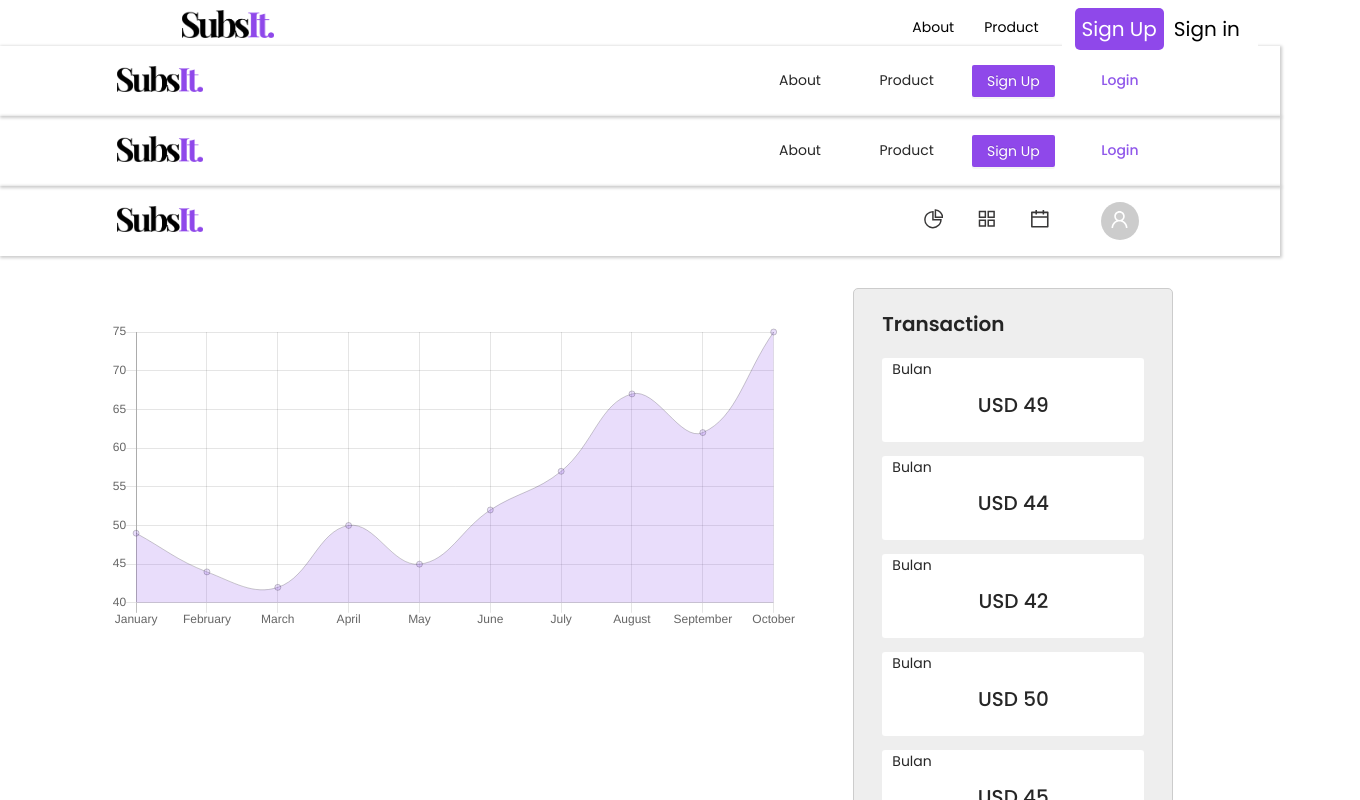
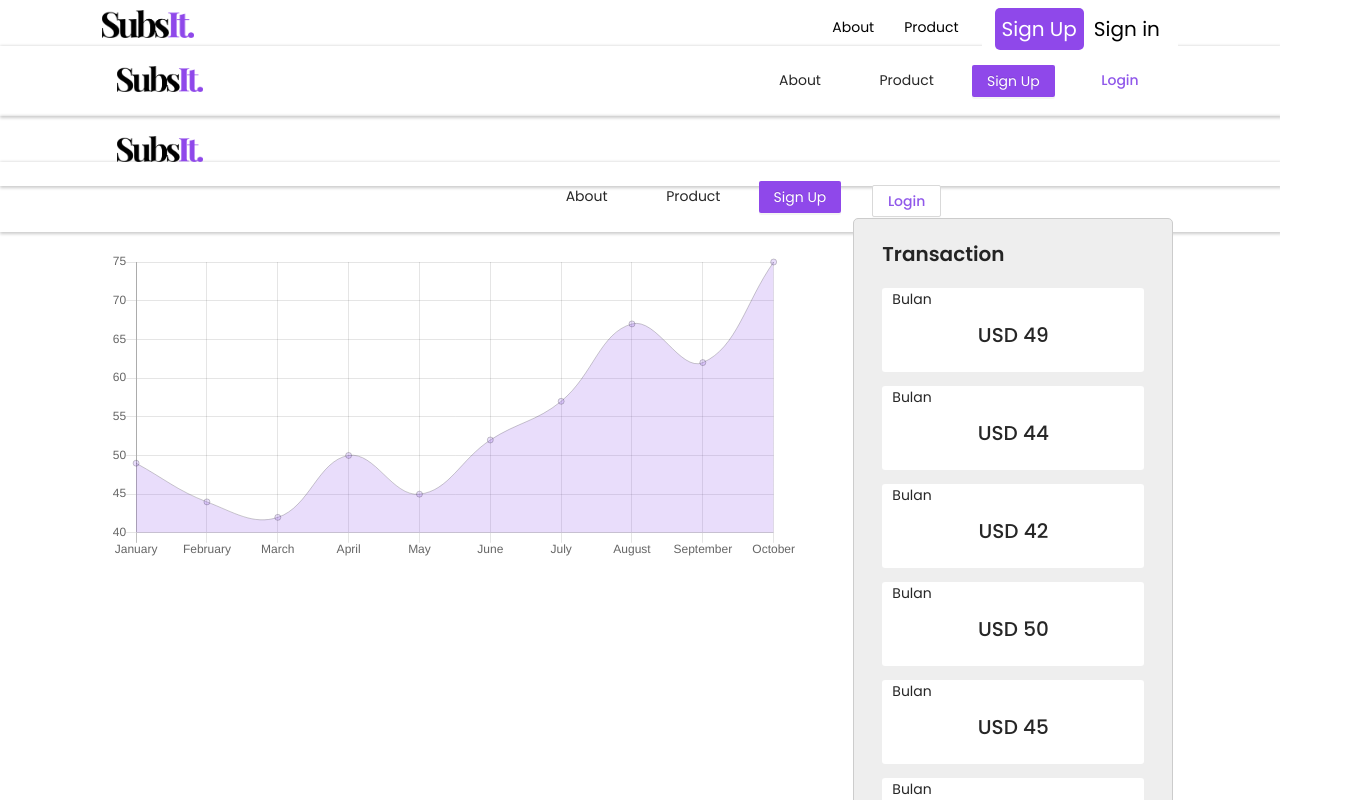
Before and after one commit to ditcu-code/subsit, a React (Create React App) app: page /dashboard in a window 1280 px wide. Shown: the top 800 px of the page, 1360 px wide, since content can reach past the window. Built offline with nearby package versions, Linux system fonts and the light colour scheme.

Commit message:
[Fariz] - header make it one

```diff
--- a/src/assets/styles/Header.scss
+++ b/src/assets/styles/Header.scss
@@ -8,7 +8,7 @@
   grid-template-columns: repeat(12, 1fr);
   background-color: white;
   width: 100vw;
-  margin: 0 5rem;
+  margin: 0 rem;
   &__brand {
     grid-column: 2/5;
     margin-bottom: -2.5vh;
--- a/src/components/Dashboard/HeaderDash copy.js
+++ b/src/components/Dashboard/HeaderDash copy.js
@@ -1,9 +1,17 @@
-import React from 'react'
-import {Row, Col, Avatar} from "antd";
+import React, { useState } from 'react'
+import { useSelector } from "react-redux"
+import { Row, Col, Avatar, Button } from "antd";
+import Text from 'antd/lib/typography/Text';
 import { PieChartOutlined, AppstoreOutlined, CalendarOutlined, UserOutlined } from '@ant-design/icons'
 // import Text from 'antd/lib/typography/Text';
 import '../../assets/styles/HeaderDash.scss'
 import { Link, useHistory, useLocation } from 'react-router-dom';
+import Signin from '../../pages/layouts/modal/auths/Signin';
+import Signup from '../../pages/layouts/modal/auths/Signup';
+import Profile from '../../pages/layouts/modal/profile';
+import Upload from '../../pages/layouts/modal/profile/upload';
+// import { ACTION_SIGN_OUT } from '../../stores/actions/auth';
+
 
 const HeaderDash2 = () => {
     let history = useHistory()
@@ -11,7 +19,29 @@ const HeaderDash2 = () => {
     console.log('lokasi', location.pathname)
     console.log('history', history)
 
-    return(
+    const stateUser = useSelector(state => state.auth);
+    // const dispatch = useDispatch();
+
+    const [modal, setModal] = useState("");
+
+    const signin = "signin";
+    const signup = "signup";
+    const profile = "profile";
+    const upload = "upload";
+
+    // const doSignout = () => {
+    //     console.log("signout triggered");
+    //     dispatch(ACTION_SIGN_OUT());
+    // };
+
+    const toggleModal = e => {
+        setModal({
+            [e.target.id]: !modal[e.target.id]
+        });
+    };
+
+
+    return (
         <div className="header_wrapper">
             <Row className="header-items_wrapper">
                 <Col span={1}></Col>
@@ -20,38 +50,76 @@ const HeaderDash2 = () => {
                         <img
                             className="header_margin"
                             src={require("../../assets/images/SubsIt..png")}
-                            style={{width:"40%"}}
+                            style={{ width: "40%" }}
                             alt="subsit"
                         />
                     </Link>
                 </Col>
+                {stateUser ? (
+                    <div>
                         <Col span={12}>
                         </Col>
-                <Col style={{marginTop:'1.45rem'}} span={1}>
+
+                        <Col style={{ marginTop: '1.45rem' }} span={1}>
                             <Link to='/chart' className={location.pathname === '/chart' ? 'link' : 'linkoff'}>
                                 <Col>
-                            <PieChartOutlined className={location.pathname === '/chart' ? 'icon' : 'iconoff'}/>
+                                    <PieChartOutlined className={location.pathname === '/chart' ? 'icon' : 'iconoff'} />
                                 </Col>
                             </Link>
                         </Col>
-                <Col style={{marginTop:'1.45rem'}} span={1}>
+                        <Col style={{ marginTop: '1.45rem' }} span={1}>
                             <Link to='/subscription' className={location.pathname === '/subscription' ? 'link' : 'linkoff'}>
                                 <Col>
-                            <AppstoreOutlined className={location.pathname === '/subscription' ? 'icon' : 'iconoff'}/>
+                                    <AppstoreOutlined className={location.pathname === '/subscription' ? 'icon' : 'iconoff'} />
                                 </Col>
                             </Link>
                         </Col>
-                <Col style={{marginTop:'1.45rem'}} span={1}>
+                        <Col style={{ marginTop: '1.45rem' }} span={1}>
                             <Link to='/calendar' className={location.pathname === '/calendar' ? 'link' : 'linkoff'}>
                                 <Col>
-                            <CalendarOutlined className={location.pathname === '/calendar' ? 'icon' : 'iconoff'}/>
+                                    <CalendarOutlined className={location.pathname === '/calendar' ? 'icon' : 'iconoff'} />
                                 </Col>
                             </Link>
                         </Col>
-                <Col style={{marginTop:'1rem'}} span={2}>
-                    <Avatar size={38} icon={<UserOutlined />}/>
+                        <Col style={{ marginTop: '1rem' }} span={2}>
+                            <Avatar size={38} icon={<UserOutlined />} />
                         </Col>
+                    </div>
+                ) :
+                    <div className="header_wrapper">
+                        <Row className="header-items_wrapper">
+                            <Col span={1}></Col>
+                            <Col span={9}>
+                            </Col>
+                            <Col style={{ marginTop: '1.45rem' }} span={2}>
+                                <Text >About</Text>
+                            </Col>
+                            <Col style={{ marginTop: '1.45rem' }} span={2}>
+                                <Text>Product</Text>
+                            </Col>
+                            <Col style={{ marginTop: '1.2rem' }} span={2}>
+                                <Button type='primary' id={signup} onClick={toggleModal} >Sign Up</Button>
+                            </Col>
+                            {modal[signup] ? (
+                                <Signup toggleModal={toggleModal} signin={signin} />
+                            ) : (
+                                    false
+                                )}
+                            <Col style={{ marginTop: '1.45rem' }} span={2}>
+                                <Button style={{ color: '#9058ea', fontWeight: '500' }} id={signin} onClick={toggleModal}>Login</Button>
+                            </Col>
+                            {modal[signin] ? (
+                                <Signin toggleModal={toggleModal} signup={signup} />
+                            ) : (
+                                    false
+                                )}
+                            {modal[profile] ? <Profile toggleModal={toggleModal} /> : false}
+                            {modal[upload] ? <Upload toggleModal={toggleModal} /> : false}
                         </Row>
+                    </div>
+                }
+            </Row>
+
         </div>
     )
 }
--- a/src/routes/Routes.js
+++ b/src/routes/Routes.js
@@ -1,21 +1,22 @@
 import React, { Fragment } from "react";
 import { BrowserRouter as Router, Switch, Route } from "react-router-dom";
 import HomePage from "../pages/HomePage";
-import Header from '../pages/layouts/Header'
+// import Header from '../pages/layouts/Header'
 import Dashboard from "../pages/Dashboard";
 import ChartBar from "../components/Dashboard/ChartBar";
 import CalendarAuth from "../components/Dashboard/CalendarAuth";
 // import HeaderDash2 from "../components/Dashboard/HeaderDash copy";
 import Subscription from "../components/Dashboard/Subscription";
 import ServicePage from "../pages/ServicePage";
-import HeaderDash from "../components/Dashboard/HeaderDash";
+// import HeaderDash from "../components/Dashboard/HeaderDash";
+import Header from '../pages/layouts/Header';
 
 const Routes = () => {
   return (
     <Fragment>
       <Router>
-        <Header/>
-        <HeaderDash/>
+        <Header />
+        {/* <HeaderDash2 /> */}
         <Switch>
           <Route path="/" component={HomePage} exact />
           <Route path="/service" component={ServicePage} exact />
--- a/src/stores/actions/auth.js
+++ b/src/stores/actions/auth.js
@@ -47,13 +47,13 @@ import {
   CHANGE_AVATAR
 } from "./types";
 import Axios from "axios";
-const baseUrl = "https://movie-hubapp.herokuapp.com/api/v1";
+const baseUrl = "subsit-team-a.herokuapp.com/api/v1";
 
 export const ACTION_SIGN_UP = input => {
   return dispatch => {
     console.log("ACTION_SIGN_UP", input.email);
     dispatch({ type: LOADING });
-    Axios.post(`${baseUrl}/register`, {
+    Axios.post(`${baseUrl}/user/register`, {
       email: input.email,
       name: input.name,
       password: input.password
@@ -81,9 +81,10 @@ export const ACTION_SIGN_UP = input => {
 
 export const ACTION_SIGN_IN = input => {
   return dispatch => {
+    console.log(input)
     console.log("ACTION_SIGN_IN");
     dispatch({ type: LOADING });
-    Axios.post(`${baseUrl}/users/login`, input)
+    Axios.post(`${baseUrl}/user/login`, input)
       .then(res => {
         console.log(res);
         dispatch({
```
Also changed, not shown: src/pages/layouts/Header.js (+61 -24 lines). Lines whose indentation alone changed are shown as unchanged.
